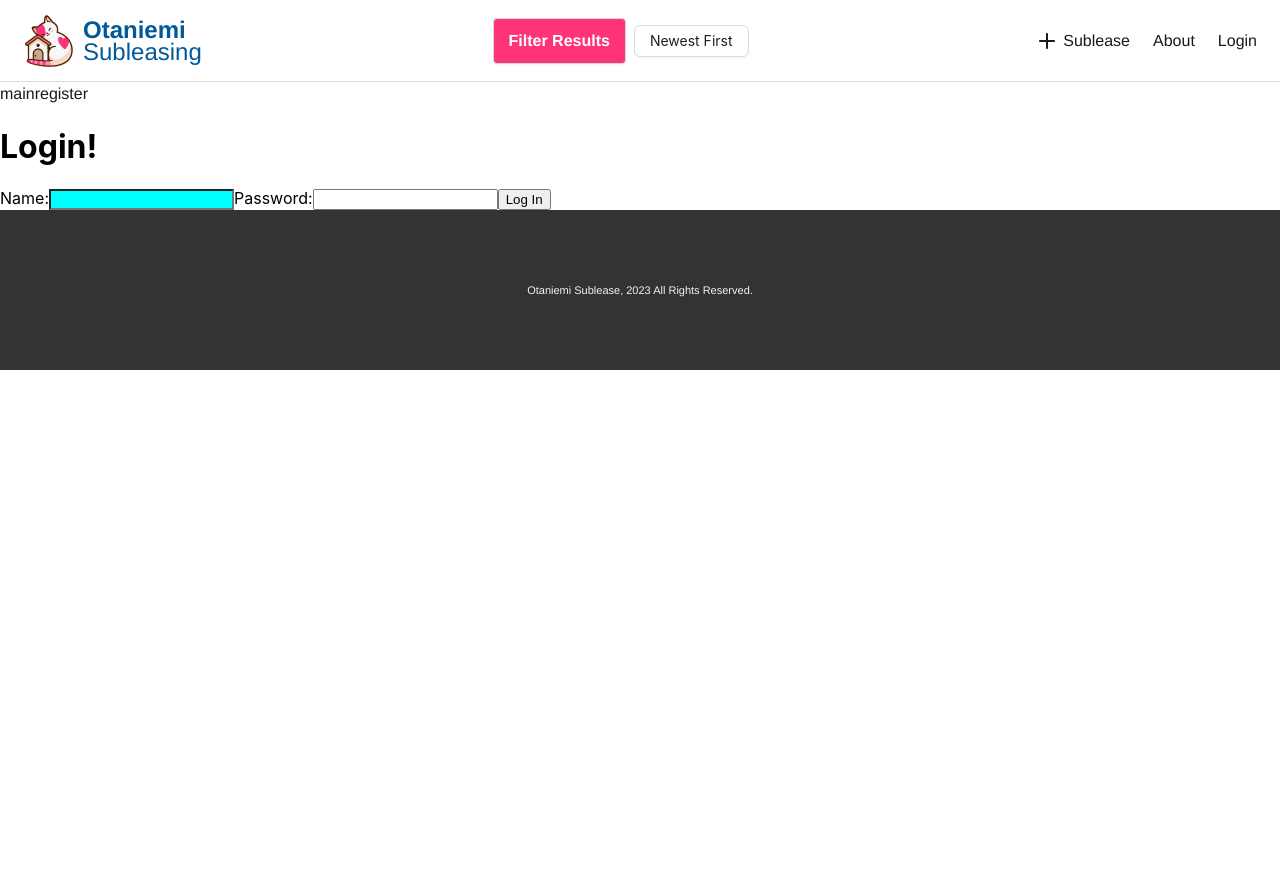
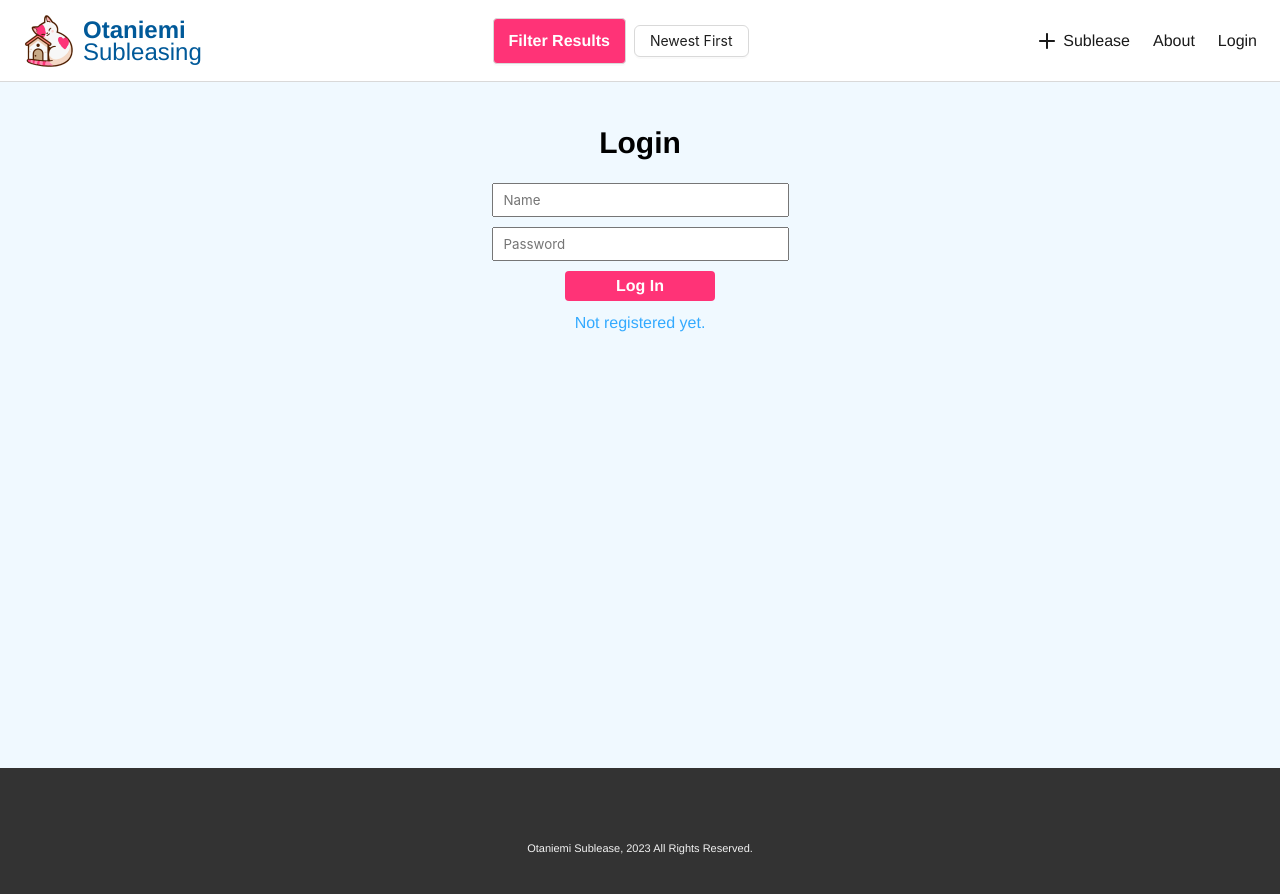
Before and after one commit to trongduc2206/Otaniemi-subleasing-FE, a React (Create React App) app: page /login in a window 1280 px wide. Shown: the top 894 px of the page. Before the commit the page ends 800 px from the top, so only its background shows below. Built offline with nearby package versions, Linux system fonts and the light colour scheme; the HTML template or start-up script is replaced by a standard one.

Commit message:
styles for login form

```diff
--- a/src/pages/login.js
+++ b/src/pages/login.js
@@ -48,22 +48,28 @@ class Login extends Component {
   render() {
     return (
       <>
-      <div>
-        <Link to='/'>main</Link>
-        <Link to='/register'>register</Link>
+      <div className="loginPageMainContainer">
+
+        <div className="formContainer">
+          <form onSubmit={this.handleSubmit}>
+            <div className="formElement loginTitle">
+              <span className="title">Login</span>
+            </div>
+            <div className="formElement">
+                <input className="input" placeholder="Name" name="username" type="text" value={this.state.username} onChange={this.handleChange} />
+            </div>
+            <div className="formElement">
+                <input className="input" placeholder="Password" name="password" type="password"  value={this.state.password} onChange={this.handleChange} />
+            </div>
+            <div className="formElement loginButton">
+              <button  className="button" type="submit">Log In</button>
+            </div>
+            <div className="formElement linkToRegistration">
+              <Link className="link" to='/register'>Not registered yet.</Link>
+            </div>
+          </form>
+        </div>
       </div>
-      <h1>Login!</h1>
-      <form onSubmit={this.handleSubmit}>
-      <label>
-        Name:
-        <input className="username" name="username" type="text" value={this.state.username} onChange={this.handleChange} />
-      </label>
-      <label>
-        Password:
-        <input name="password" type="password" value={this.state.password} onChange={this.handleChange} />
-      </label>
-      <button type="submit">Log In</button>
-    </form>
       </>
       );
   }
--- a/src/styles/login.css
+++ b/src/styles/login.css
@@ -1,3 +1,92 @@
-.username {
-    background-color: aqua;
+* {
+    margin: 0px;
+    padding-inline: 0px;
+    padding: 0px;
+    font-family: inherit;
 }
+
+.loginPageMainContainer {
+    display: flex;
+    flex-direction: column;
+    flex-wrap: wrap;
+    justify-content: center;
+    background-color: #F0F9FF;
+    min-height: 40rem;
+    padding-top: 23px;
+    padding-left: 23px;
+    padding-right: 23px;
+    gap: 16px;
+}
+
+.formContainer {
+    display: flex;
+    flex-wrap: wrap;
+    justify-content: center;
+    background-color: #F0F9FF;
+    min-height: 40rem;
+    padding-top: 23px;
+    padding-left: 23px;
+    padding-right: 23px;
+    gap: 16px;
+}
+.formElement {
+    display: flex;
+    flex-wrap: wrap;
+    padding-bottom: 10px;
+    background-color: #F0F9FF;
+    gap: 16px;
+}
+.loginTitle{
+    display: flex;
+    justify-content: center;
+}
+.title {
+    text-align: center;
+    font-family: Helvetica;
+    font-size: 30px;
+    font-style: normal;
+    font-weight: 700;
+    line-height: 30px;
+    padding-bottom: 15px;
+}
+
+.loginButton, .linkToRegistration {
+    justify-content: center;
+}
+
+.input{
+    min-width: 283px;
+    min-height: 30px;
+    padding-left: 10px;
+}
+
+.button {
+    background-color: #ff3377;
+    border-width: 0px;
+    border-radius: 4px;
+    color: #ffffff;
+    width: 150px;
+    height: 30px;
+font-family: Helvetica;
+font-size: 16px;
+font-style: normal;
+font-weight: 700;
+line-height: 30px; /* 150% */
+}
+
+.button:hover {
+    background-color: #33AAFF;
+}
+
+.linkToRegistration {
+    font-family: Helvetica;
+    font-size: 16px;
+    font-style: normal;
+    font-weight: 700;
+    line-height: 30px;
+    color: #33AAFF;
+}
+
+.link {
+    color: #33AAFF;
+}
```
